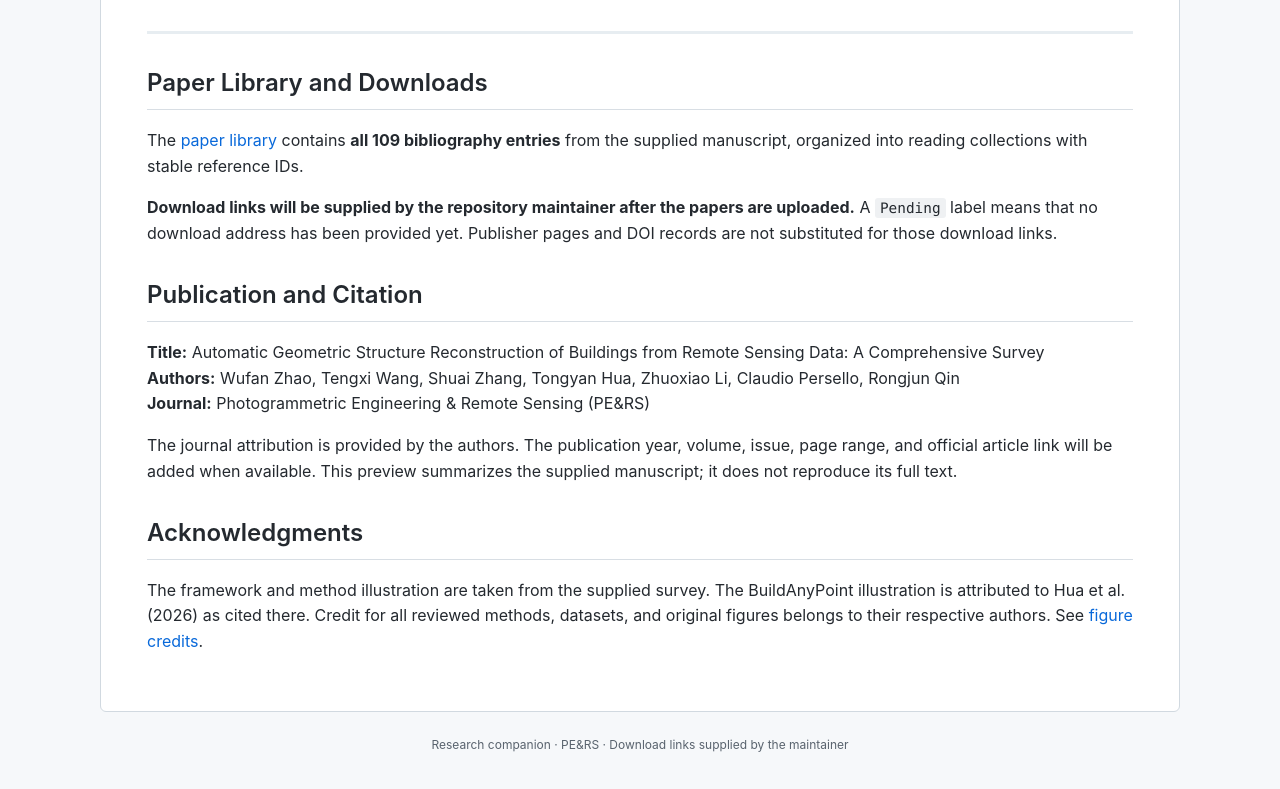
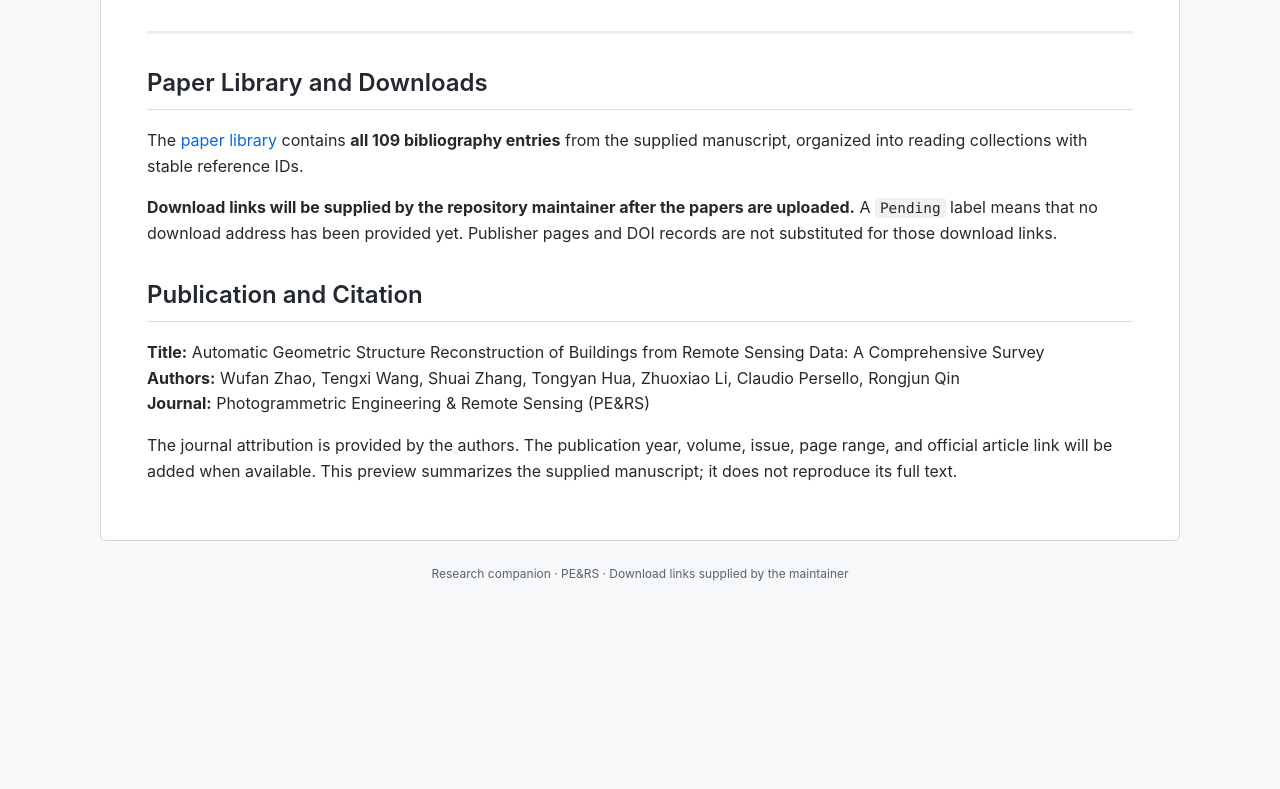
Before and after one commit to ai4city-hkust/building-geometric-reconstruction-survey, a plain HTML site: page preview/index.html in a window 1280 px wide. Shown: the part 5743-6532 px from the top of the page. After the commit the page ends 6361 px from the top, so only its background shows below. Drawn offline with Linux system fonts and the light colour scheme.

Commit message:
Remove acknowledgments section from survey overview

```diff
--- a/preview/index.html
+++ b/preview/index.html
@@ -263,7 +263,5 @@
 <strong>Authors:</strong> Wufan Zhao, Tengxi Wang, Shuai Zhang, Tongyan Hua, Zhuoxiao Li, Claudio Persello, Rongjun Qin<br/>
 <strong>Journal:</strong> Photogrammetric Engineering &amp; Remote Sensing (PE&amp;RS)</p>
 <p>The journal attribution is provided by the authors. The publication year, volume, issue, page range, and official article link will be added when available. This preview summarizes the supplied manuscript; it does not reproduce its full text.</p>
-<h2 id="acknowledgments">Acknowledgments</h2>
-<p>The framework and method illustration are taken from the supplied survey. The BuildAnyPoint illustration is attributed to Hua et al. (2026) as cited there. Credit for all reviewed methods, datasets, and original figures belongs to their respective authors. See <a href="assets/README.html">figure credits</a>.</p>
 </article></main>
 <footer>Research companion · PE&amp;RS · Download links supplied by the maintainer</footer></body></html>
```
Also changed, not shown: 1 other file.
